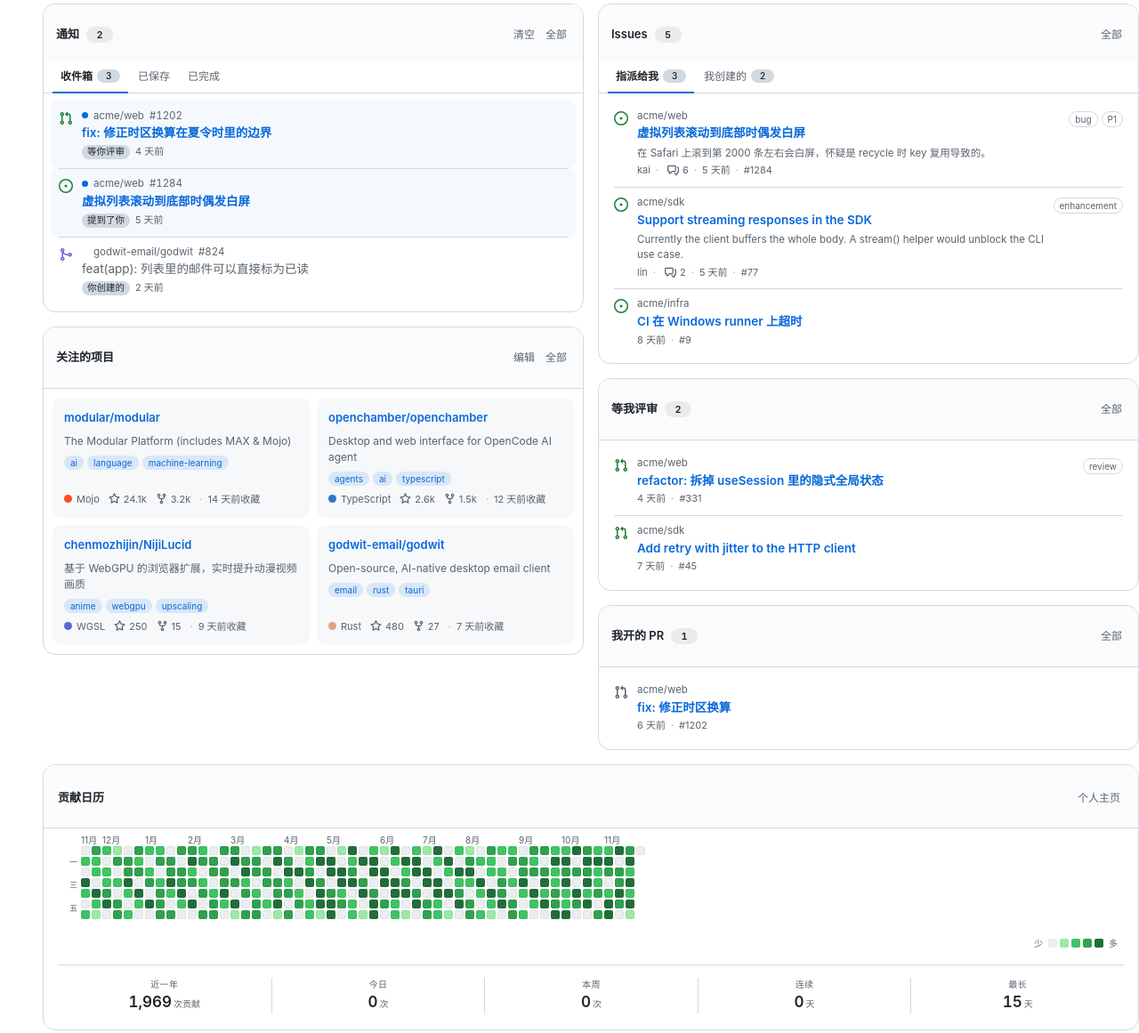
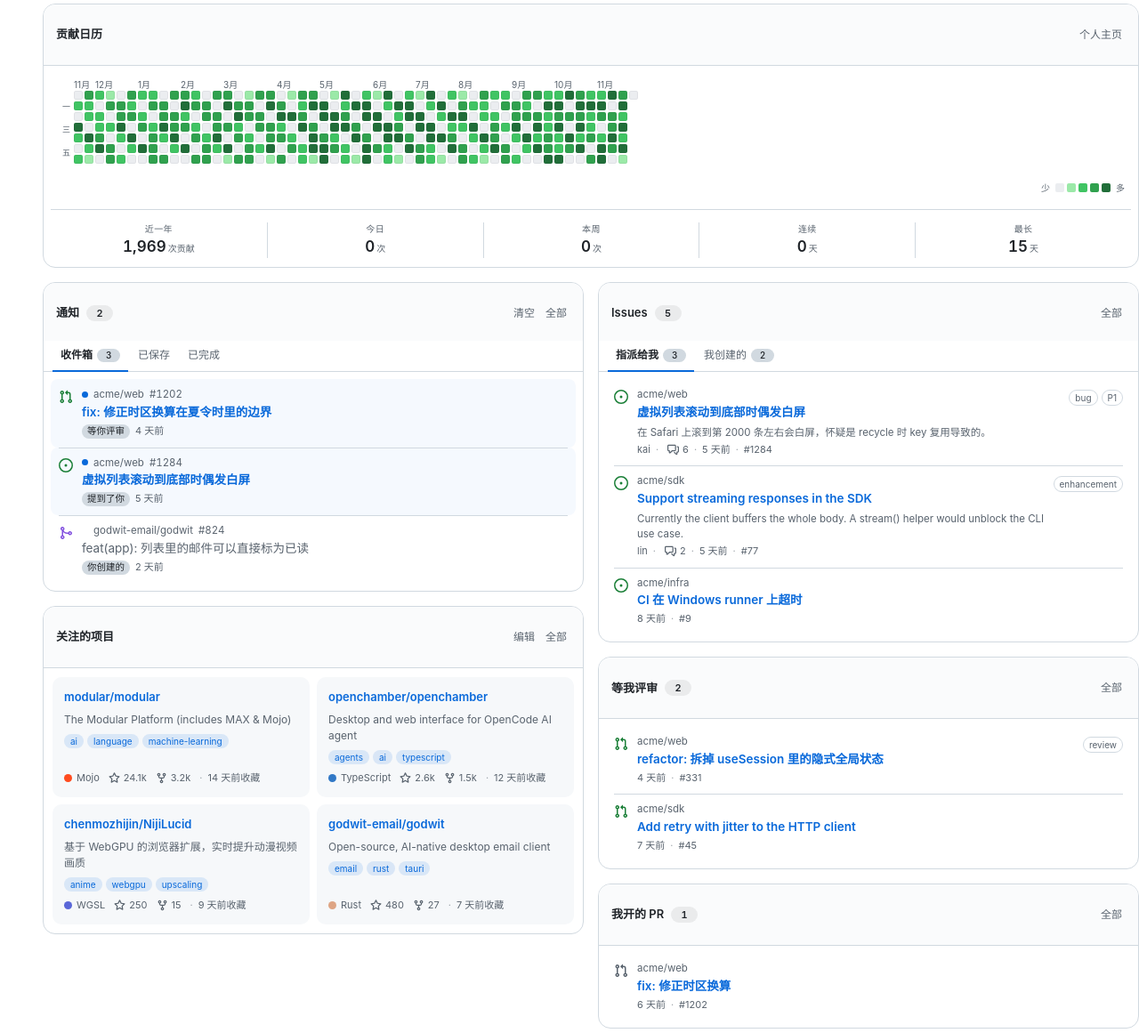
Before and after one commit to wurenrumian/github-workbench, a browser extension: page preview/demo.html in a window 1280 px wide. Shown: the part 324-1485 px from the top of the page at 89% size. Drawn offline with Linux system fonts and the light colour scheme.

Commit message:
feat: span contribution heatmap across two columns

```diff
--- a/src/content/styles.css
+++ b/src/content/styles.css
@@ -26,7 +26,7 @@
   --ghw-hover: color-mix(in srgb, var(--ghw-accent) 6%, var(--ghw-muted-bg));
   --ghw-focus: color-mix(in srgb, var(--ghw-accent) 30%, transparent);
 
-  /* 贡献格子的五档颜色 */
+  /* 贡献热力图的五档颜色 */
   --ghw-l0: #ebedf0;
   --ghw-l1: #9be9a8;
   --ghw-l2: #40c463;
@@ -119,14 +119,15 @@ html.ghw-native-hidden body footer {
 }
 
 /* 版面：左侧身份区 + 三列面板。
-   容器 ≥1401px 时是「身份区 | 列 1 | 列 2 | 列 3」，
-   中等宽度退成两列面板（身份区横跨整行），窄屏全部堆成一列。
+   宽屏下贡献日历横跨中间两列，最近更新 / 置顶独立占右侧；
+   中等宽度退成两列面板（贡献日历横跨顶部），窄屏全部堆成一列。
    列宽变化只改 CSS，面板归属由 ui.js 的拖动布局决定。 */
 .ghw-wrap {
   display: grid;
   grid-template-columns: repeat(2, minmax(0, 1fr));
   grid-template-areas:
     'rail rail'
+    'feature feature'
     'main side'
     'third third';
   gap: 16px;
@@ -138,6 +139,11 @@ html.ghw-native-hidden body footer {
   display: flex;
   flex-direction: column;
   gap: 14px;
+  min-width: 0;
+}
+
+.ghw-col-feature {
+  grid-area: feature;
   min-width: 0;
 }
 
@@ -185,7 +191,9 @@ html.ghw-native-hidden body footer {
 @container ghw (min-width: 1401px) {
   .ghw-wrap {
     grid-template-columns: 236px repeat(3, minmax(0, 1fr));
-    grid-template-areas: 'rail main side third';
+    grid-template-areas:
+      'rail feature feature third'
+      'rail main side third';
   }
 
   .ghw-rail {
@@ -399,6 +407,7 @@ html.ghw-native-hidden body footer {
     grid-template-columns: minmax(0, 1fr);
     grid-template-areas:
       'rail'
+      'feature'
       'main'
       'side'
       'third';
@@ -1452,6 +1461,11 @@ html.ghw-native-hidden body footer {
   padding-bottom: 6px;
   scrollbar-width: thin;
   scrollbar-color: var(--ghw-border) transparent;
+}
+
+.ghw-heat-frame:focus-visible {
+  outline: 2px solid var(--ghw-accent);
+  outline-offset: 2px;
 }
 
 .ghw-heat-frame::-webkit-scrollbar {
--- a/src/content/ui.js
+++ b/src/content/ui.js
@@ -101,13 +101,11 @@ GHW.ui = (function () {
     var first = new Date(days[0].date + 'T00:00:00');
     var pad = first.getDay(); // 0=周日，网格行也是从周日开始
 
-    // grid-auto-flow: column + 7 行，前面的空格补到第一列即可对齐星期
     var grid = h('div', { class: 'ghw-heat-grid' });
     for (var p = 0; p < pad; p++) {
       grid.appendChild(h('div', { class: 'ghw-heat-cell is-pad' }));
     }
-    for (var i = 0; i < days.length; i++) {
-      var d = days[i];
+    days.forEach(function (d) {
       grid.appendChild(
         h('div', {
           class: 'ghw-heat-cell',
@@ -115,9 +113,8 @@ GHW.ui = (function () {
           title: d.date + ' · ' + (d.count ? d.count + ' 次贡献' : '没有贡献')
         })
       );
-    }
-
-    // 月份标签：月份第一次出现的那一列
+    });
+
     var monthRow = h('div', { class: 'ghw-heat-months' });
     var lastMonth = null;
     var colCount = Math.ceil((days.length + pad) / 7);
@@ -127,12 +124,11 @@ GHW.ui = (function () {
       var key = days[idx].date.slice(0, 7);
       if (key === lastMonth) continue;
       lastMonth = key;
-      var mm = parseInt(key.slice(5, 7), 10);
       monthRow.appendChild(
         h('span', {
           class: 'ghw-heat-month',
           style: { left: c * 12 + 'px' },
-          text: MONTHS[mm - 1]
+          text: MONTHS[parseInt(key.slice(5, 7), 10) - 1]
         })
       );
     }
@@ -149,15 +145,27 @@ GHW.ui = (function () {
       h('span', { text: '' })
     );
 
+    var heatFrame = h(
+      'div',
+      {
+        class: 'ghw-heat-frame',
+        role: 'img',
+        tabindex: '0',
+        'aria-label': '近一年贡献热力图，颜色越深贡献越多，默认显示最新日期'
+      },
+      weekday,
+      grid
+    );
+
     body.appendChild(
       h(
         'div',
         { class: 'ghw-heat' },
         monthRow,
-        h('div', { class: 'ghw-heat-frame' }, weekday, grid),
+        heatFrame,
         h(
           'div',
-          { class: 'ghw-heat-legend' },
+          { class: 'ghw-heat-legend', 'aria-hidden': 'true' },
           h('span', { text: '少' }),
           h('i', { 'data-level': '0' }),
           h('i', { 'data-level': '1' }),
@@ -168,6 +176,9 @@ GHW.ui = (function () {
         )
       )
     );
+
+    // 窄屏仍有横向溢出时，默认定位到最新一端。
+    heatFrame.scrollLeft = heatFrame.scrollWidth;
 
     var stats = [
       { k: '近一年', v: U.fmtNum(data.total), s: '次贡献' },
@@ -1075,6 +1086,12 @@ GHW.ui = (function () {
       )
     );
 
+    var featureCol = h(
+      'div',
+      { class: 'ghw-col ghw-col-feature' },
+      settings.panels.contributions ? contributionsPanel : null
+    );
+
     var mainCol = h(
       'div',
       { class: 'ghw-col ghw-col-main' },
@@ -1093,7 +1110,6 @@ GHW.ui = (function () {
     var thirdCol = h(
       'div',
       { class: 'ghw-col ghw-col-third' },
-      settings.panels.contributions ? contributionsPanel : null,
       settings.panels.repos
         ? panel('repos', '最近更新', '/' + login + '?tab=repositories&sort=updated', '全部仓库')
         : null,
@@ -1103,6 +1119,7 @@ GHW.ui = (function () {
     /* --- 面板拖动排序 --- */
 
     var cols = [
+      { el: featureCol, key: 'feature' },
       { el: mainCol, key: 'main' },
       { el: sideCol, key: 'side' },
       { el: thirdCol, key: 'third' }
@@ -1116,9 +1133,9 @@ GHW.ui = (function () {
 
     function applyLayout() {
       var layout = settings.layout || {};
-      // 两列时代的旧布局没有 third：结构变了就直接回到默认分布，
-      // 免得旧数组把所有面板都塞进前两列、第三列空着。
-      if (!Array.isArray(layout.third)) layout = {};
+      // 旧布局没有 feature：贡献日历升级为跨两列后直接回默认分布，
+      // 免得旧数组把它塞回窄列，重新出现显示拥挤的问题。
+      if (!Array.isArray(layout.feature)) layout = {};
       var all = {};
       cols.forEach(function (c) {
         panelsIn(c.el).forEach(function (p) {
@@ -1151,7 +1168,7 @@ GHW.ui = (function () {
     }
 
     function persistLayout() {
-      var next = { main: [], side: [], third: [] };
+      var next = { feature: [], main: [], side: [], third: [] };
       cols.forEach(function (c) {
         next[c.key] = panelsIn(c.el).map(function (p) {
           return p.dataset.panel;
@@ -1175,8 +1192,8 @@ GHW.ui = (function () {
     }
 
     function wireDrag() {
-      panelsIn(mainCol)
-        .concat(panelsIn(sideCol), panelsIn(thirdCol))
+      panelsIn(featureCol)
+        .concat(panelsIn(mainCol), panelsIn(sideCol), panelsIn(thirdCol))
         .forEach(function (panel) {
           var head = panel.querySelector('.ghw-panel-head');
           if (!head) return;
@@ -1262,6 +1279,7 @@ GHW.ui = (function () {
       'div',
       { class: 'ghw-wrap', id: 'ghw-root-inner' },
       rail,
+      featureCol,
       mainCol,
       sideCol,
       thirdCol,
--- a/src/popup/popup.js
+++ b/src/popup/popup.js
@@ -102,7 +102,7 @@
   });
 
   els.resetLayout.addEventListener('click', function () {
-    STORE.saveSettings({ layout: { main: [], side: [], third: [] } }).then(function () {
+    STORE.saveSettings({ layout: { feature: [], main: [], side: [], third: [] } }).then(function () {
       flash('布局已重置，刷新 GitHub 首页生效');
     });
   });
```
Also changed, not shown: src/core/store.js (+8 -7 lines), tests/ui.test.mjs (+25 -10 lines), README.md, docs/preview.png.
